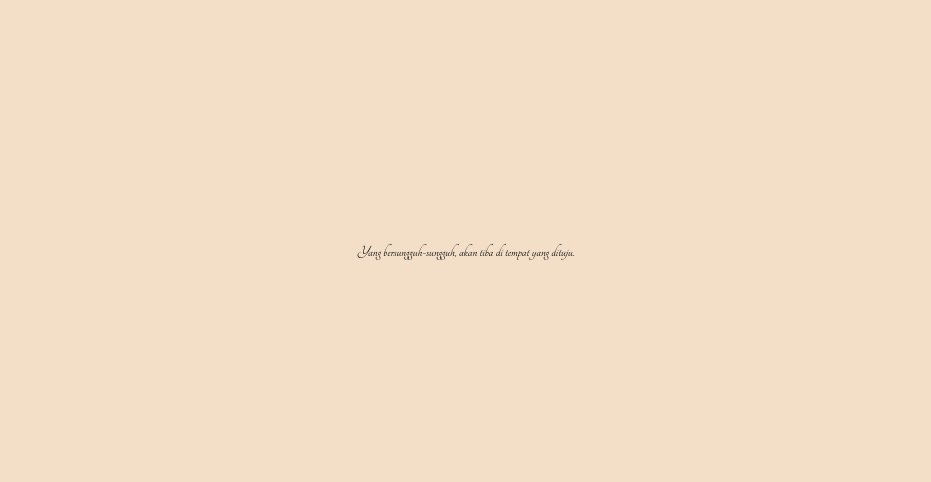
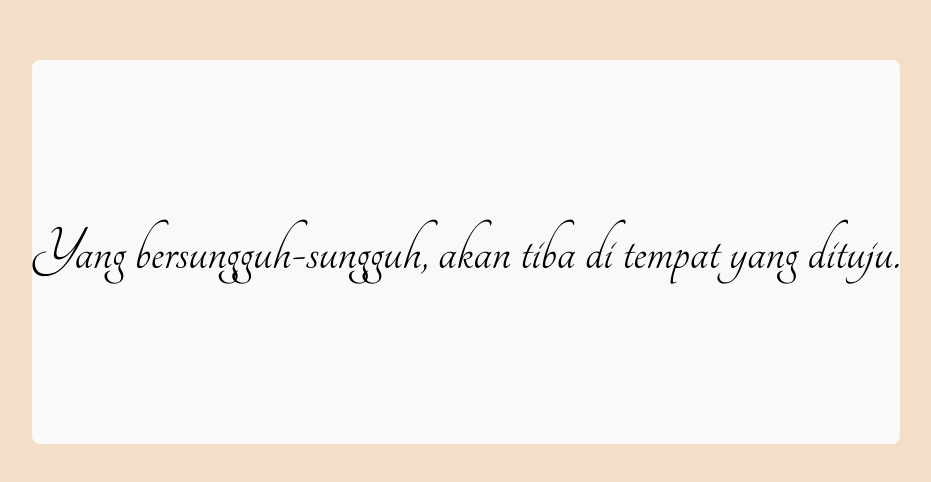
Before and after one commit to tcandra24/say-hi-to-me, a Vue app: page /letter in a window 1280 px wide. Shown: the part 148-630 px from the top of the page, without its empty margins (174-1105 px from the left). Built offline with nearby package versions, Linux system fonts and the light colour scheme.

Commit message:
Fix Style & Letter

```diff
--- a/src/views/home.vue
+++ b/src/views/home.vue
@@ -6,7 +6,7 @@
       <div class="envelope"></div>
       <div class="letter">
         <div class="w-full text-center text-xl">
-          <router-link to="/letter" class="w-full z-40 tangerine-regular">Click Me</router-link>
+          <router-link to="/letter" class="w-full z-40 tangerine-regular text-[3rem]">Click Me</router-link>
         </div>
       </div>
     </div>
--- a/src/views/letter.vue
+++ b/src/views/letter.vue
@@ -1,6 +1,6 @@
 <template>
-  <div>
-    <p class="tangerine-regular">{{ searchLetter && searchLetter.text }}</p>
+  <div class="w-auto bg-[#f9f9f9] rounded-lg h-96 text-center align-middle flex items-center">
+    <p class="tangerine-regular text-[4rem]">{{ searchLetter && searchLetter.text }}</p>
   </div>
 </template>
 
```
